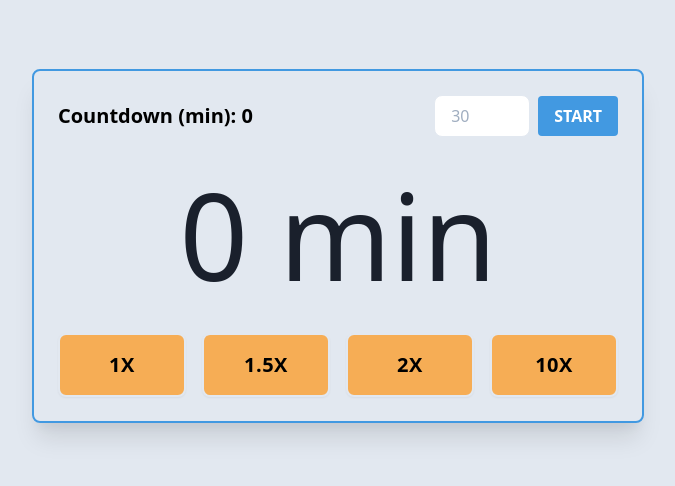
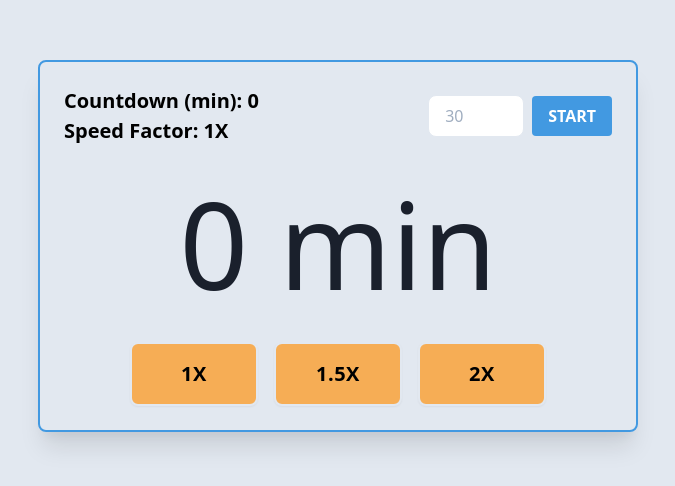
Before and after one commit to mauriceLC92/timer-app, a Next.js app: page / in a window 1280 px wide. Shown: the part 154-640 px from the top of the page, without its empty margins (302-977 px from the left). Built offline with nearby package versions, Linux system fonts and the light colour scheme.

Commit message:
minor clean up

```diff
--- a/components/CountDown.tsx
+++ b/components/CountDown.tsx
@@ -55,7 +55,7 @@ export const CountDown: FC<ICountDown> = ({ inputMinutes, speed }) => {
     );
 };
 
-export const CountdownContainer = ({ children }) => {
+export const DisplayContainer = ({ children }) => {
     return (
         <div className="flex items-center justify-center">
             <div style={{ fontSize: '120px' }} className="text-gray-900">
--- /dev/null
+++ b/components/CountDownInput.tsx
@@ -0,0 +1,58 @@
+import { FC } from 'react';
+import { StartButton } from './StartButton';
+
+interface ICountDownInput {
+    handleOnChange: (value: any) => void;
+    resetTimer: () => void;
+    startTimer: () => void;
+    input: number;
+    speed: number;
+    timerOn: boolean;
+}
+
+export const CountDownInput: FC<ICountDownInput> = ({
+    handleOnChange,
+    resetTimer,
+    startTimer,
+    input,
+    timerOn,
+    speed,
+}) => {
+    return (
+        <div className="flex items-center space-x-2">
+            <div className="w-full flex flex-col text-xl font-semibold">
+                <div>Countdown (min): {input}</div>
+                <div>Speed Factor: {getSpeedFactor(speed)}</div>
+            </div>
+            <input
+                min={0}
+                onChange={(e) => handleOnChange(e)}
+                className="bg-white focus:outline-none focus:shadow-outline border border-gray-300 rounded-lg py-2 px-4 block w-24 appearance-none leading-normal"
+                placeholder="30"
+                type="number"
+            />
+            {timerOn ? (
+                <StartButton onClick={resetTimer} label="reset" />
+            ) : (
+                <StartButton
+                    isDisabled={input < 0}
+                    onClick={startTimer}
+                    label="start"
+                />
+            )}
+        </div>
+    );
+};
+
+const getSpeedFactor = (speed) => {
+    switch (speed) {
+        case 1000:
+            return '1X';
+        case 750:
+            return '1.5X';
+        case 500:
+            return '2X';
+        default:
+            return '1X';
+    }
+};
--- a/components/SpeedButton.tsx
+++ b/components/SpeedButtons.tsx
@@ -15,3 +15,26 @@ export const Button: FC<IButton> = ({ label, onClick }) => {
         </button>
     );
 };
+
+export const ButtonGroup = ({ children, speed }) => {
+    return (
+        <div className="flex items-center justify-center space-x-4">
+            {children}
+        </div>
+    );
+};
+
+export const buttons = [
+    {
+        label: '1X',
+        speed: 1000,
+    },
+    {
+        label: '1.5X',
+        speed: 750,
+    },
+    {
+        label: '2X',
+        speed: 500,
+    },
+];
--- a/pages/index.tsx
+++ b/pages/index.tsx
@@ -1,10 +1,8 @@
-import { Button } from '../components/SpeedButton';
+import { Button, ButtonGroup, buttons } from '../components/SpeedButtons';
 import { useState } from 'react';
-import { CountDown, CountdownContainer } from '../components/CountDown';
-import { StartButton } from '../components/StartButton';
+import { CountDown, DisplayContainer } from '../components/CountDown';
 import { Alert } from '../components/Alert';
-import PlayIcon from 'heroicons/outline/play.svg';
-import PauseIcon from 'heroicons/outline/pause.svg';
+import { CountDownInput } from '../components/CountDownInput';
 
 export default function Timer() {
     const [input, setInput] = useState(0);
@@ -32,41 +30,29 @@ export default function Timer() {
                             message={'Only positive integers valid for input'}
                         />
                     )}
-
-                    <div className="flex items-center space-x-2">
-                        <div className="w-full flex items-center text-xl font-semibold">
-                            Countdown (min): {input}
-                        </div>
-                        <input
-                            min={0}
-                            onChange={(e) => handleOnChange(e)}
-                            className="bg-white focus:outline-none focus:shadow-outline border border-gray-300 rounded-lg py-2 px-4 block w-24 appearance-none leading-normal"
-                            placeholder="30"
-                            type="number"
-                        />
-                        {timerOn ? (
-                            <StartButton onClick={resetTimer} label="reset" />
-                        ) : (
-                            <StartButton
-                                isDisabled={input < 0}
-                                onClick={startTimer}
-                                label="start"
-                            />
-                        )}
-                    </div>
-                    <CountdownContainer>
+                    <CountDownInput
+                        handleOnChange={handleOnChange}
+                        startTimer={startTimer}
+                        resetTimer={resetTimer}
+                        timerOn={timerOn}
+                        input={input}
+                        speed={speed}
+                    />
+                    <DisplayContainer>
                         {timerOn ? (
                             <CountDown inputMinutes={input} speed={speed} />
                         ) : (
                             `${input} min`
                         )}
-                    </CountdownContainer>
-                    <div className="flex items-center justify-center space-x-4">
-                        <Button label={'1X'} onClick={() => setSpeed(1000)} />
-                        <Button label={'1.5X'} onClick={() => setSpeed(750)} />
-                        <Button label={'2X'} onClick={() => setSpeed(500)} />
-                        <Button label={'10X'} onClick={() => setSpeed(100)} />
-                    </div>
+                    </DisplayContainer>
+                    <ButtonGroup speed={speed}>
+                        {buttons.map((button) => (
+                            <Button
+                                label={button.label}
+                                onClick={() => setSpeed(button.speed)}
+                            />
+                        ))}
+                    </ButtonGroup>
                 </div>
             </main>
         </div>
```
